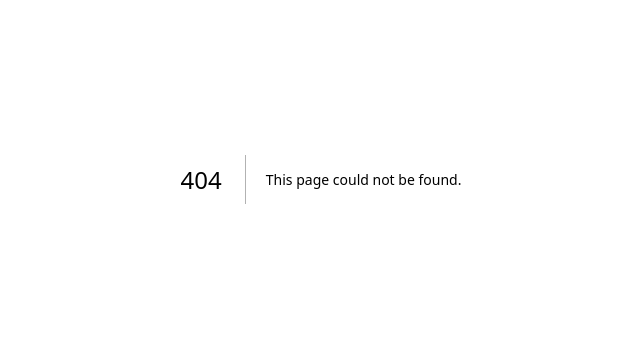
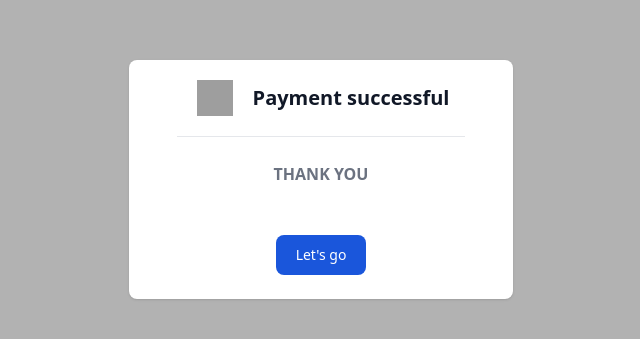
Before and after one commit to apcs-seazle/front-end, a Next.js app: page /home/components/successPopup in a window 1280 px wide. Before the commit this address had no page. Shown: the part 221-560 px from the top of the page, without its empty margins (319-959 px from the left). Built offline with nearby package versions, Linux system fonts and the light colour scheme; grey boxes are pictures that could not be loaded.

Commit message:
done Buy nft and modal popup

```diff
--- /dev/null
+++ b/pages/home/components/failPopup.tsx
@@ -0,0 +1,33 @@
+const failPopup =()=>{
+    return(
+        <div>
+            <div  className="grid place-items-center bg-neutral-700 bg-opacity-40 fixed top-0 left-0 right-0 z-50 w-full p-4 overflw-x-hidden overflow-y-auto md:inset-0 h-modal md:h-full">
+                <div className="relative bg-white rounded-lg shadow dark:bg-gray-700 w-96 grid place-items-center">
+                  <div className="flex items-start p-4 border-b rounded-t dark:border-gray-600">
+                  <img
+                  src="https://cdn-icons-png.flaticon.com/512/6659/6659895.png"
+                  className="p-1 rounded h-11 w-11"
+                  alt="..."
+                />
+                    <h3 className="text-xl font-semibold pt-2 pl-4 text-gray-900 dark:text-white">
+                      Fail Payment
+                    </h3>
+                  </div>
+                  <div className="p-6 space-y-6">
+                    <p className="font-semibold text-base leading-relaxed text-gray-500 dark:text-gray-400">
+                      TRY AGAIN
+                    </p>
+                  </div>
+                  <div className="flex items-center p-6 space-x-2  rounded-b dark:border-gray-600">
+                    <button  data-modal-toggle="defaultModal" type="button" className="text-white bg-red-700 hover:bg-blue-800 focus:ring-4 focus:outline-none focus:ring-blue-300 font-medium rounded-lg text-sm px-5 py-2.5 text-center dark:bg-blue-600 dark:hover:bg-blue-700 dark:focus:ring-blue-800">
+                        Let's go
+                    </button>
+                  </div>
+                </div>
+
+            </div>
+        </div>
+    )
+}
+
+export default failPopup
--- /dev/null
+++ b/pages/home/components/successPopup.tsx
@@ -0,0 +1,36 @@
+import { useEffect, useState } from "react";
+
+const successPopup =()=>{
+    const[modalSuccess,setModalSuccess] = useState(false)
+    return(
+        <div>
+            <div  className="grid place-items-center bg-neutral-700 bg-opacity-40 fixed top-0 left-0 right-0 z-50 w-full p-4 overflw-x-hidden overflow-y-auto md:inset-0 h-modal md:h-full">
+                <div className="relative bg-white rounded-lg shadow dark:bg-gray-700 w-96 grid place-items-center">
+                  <div className="flex items-start p-4 border-b rounded-t dark:border-gray-600">
+                  <img
+                  src="https://cdn-icons-png.flaticon.com/512/148/148767.png"
+                  className="p-1 rounded h-11 w-11"
+                  alt="..."
+                />
+                    <h3 className="text-xl font-semibold pt-2 pl-4 text-gray-900 dark:text-white">
+                      Payment successful
+                    </h3>
+                  </div>
+                  <div className="p-6 space-y-6">
+                    <p className="font-semibold text-base leading-relaxed text-gray-500 dark:text-gray-400">
+                      THANK YOU
+                    </p>
+                  </div>
+                  <div className="flex items-center p-6 space-x-2  rounded-b dark:border-gray-600">
+                    <button data-modal-toggle="defaultModal" type="button" className="text-white bg-blue-700 hover:bg-blue-800 focus:ring-4 focus:outline-none focus:ring-blue-300 font-medium rounded-lg text-sm px-5 py-2.5 text-center dark:bg-blue-600 dark:hover:bg-blue-700 dark:focus:ring-blue-800">
+                        Let's go
+                    </button>
+                  </div>
+                </div>
+
+            </div>
+        </div>
+    )
+}
+
+export default successPopup
--- a/pages/nft/index.tsx
+++ b/pages/nft/index.tsx
@@ -48,11 +48,14 @@ export default function NFTPage() {
                   value: valueInWei
                 });
                 setModalSuccess(true)
+                setShowModal(false)
+                setModalFail(false)
               }
               catch(err)
               {
-                console.log(err);
-                setModalFail(true)
+                setModalSuccess(false)
+                setModalFail(true);
+                setShowModal(false);
               }
           }
       }
@@ -77,8 +80,8 @@ export default function NFTPage() {
         </button>
         {showModal == true &&
         <div>
-            <div  className="bg-neutral-700 bg-opacity-40 fixed top-0 left-0 right-0 z-50 w-full p-4 overflw-x-hidden overflow-y-auto md:inset-0 h-modal md:h-full">
-                <div className="relative bg-white rounded-lg shadow dark:bg-gray-700 mt-20 mx-40">
+            <div  className="grid place-items-center bg-neutral-700 bg-opacity-40 fixed top-0 left-0 right-0 z-50 w-full p-4 overflw-x-hidden overflow-y-auto md:inset-0 h-modal md:h-full">
+                <div className="relative bg-white rounded-lg shadow dark:bg-gray-700">
                   <div className="flex items-start p-4 border-b rounded-t dark:border-gray-600">
                   <svg className="w-10 h-10" fill="none" stroke="currentColor" viewBox="0 0 24 24" xmlns="http://www.w3.org/2000/svg"><path strokeLinecap="round" strokeLinejoin="round" strokeWidth={2} d="M3 3h2l.4 2M7 13h10l4-8H5.4M7 13L5.4 5M7 13l-2.293 2.293c-.63.63-.184 1.707.707 1.707H17m0 0a2 2 0 100 4 2 2 0 000-4zm-8 2a2 2 0 11-4 0 2 2 0 014 0z" /></svg>
                     <h3 className="text-xl font-semibold pt-2 pl-4 text-gray-900 dark:text-white">
@@ -113,6 +116,64 @@ export default function NFTPage() {
             </div>
         </div>
        }
+       { modalSuccess == true &&
+       <div>
+          <div  className="grid place-items-center bg-neutral-700 bg-opacity-40 fixed top-0 left-0 right-0 z-50 w-full p-4 overflw-x-hidden overflow-y-auto md:inset-0 h-modal md:h-full">
+                <div className="relative bg-white rounded-lg shadow dark:bg-gray-700 w-96 grid place-items-center">
+                  <div className="flex items-start p-4 border-b rounded-t dark:border-gray-600">
+                  <img
+                  src="https://cdn-icons-png.flaticon.com/512/148/148767.png"
+                  className="p-1 rounded h-11 w-11"
+                  alt="..."
+                />
+                    <h3 className="text-xl font-semibold pt-2 pl-4 text-gray-900 dark:text-white">
+                      Payment successful
+                    </h3>
+                  </div>
+                  <div className="p-6 space-y-6">
+                    <p className="font-semibold text-base leading-relaxed text-gray-500 dark:text-gray-400">
+                      THANK YOU
+                    </p>
+                  </div>
+                  <div className="flex items-center p-6 space-x-2  rounded-b dark:border-gray-600">
+                    <button onClick={()=>{setModalSuccess(false)}} data-modal-toggle="defaultModal" type="button" className="text-white bg-blue-700 hover:bg-blue-800 focus:ring-4 focus:outline-none focus:ring-blue-300 font-medium rounded-lg text-sm px-5 py-2.5 text-center dark:bg-blue-600 dark:hover:bg-blue-700 dark:focus:ring-blue-800">
+                        Let's go
+                    </button>
+                  </div>
+                </div>
+
+            </div>
+        </div>
+       }
+       {modalFail == true &&
+        <div>
+          <div  className="grid place-items-center bg-neutral-700 bg-opacity-40 fixed top-0 left-0 right-0 z-50 w-full p-4 overflw-x-hidden overflow-y-auto md:inset-0 h-modal md:h-full">
+                <div className="relative bg-white rounded-lg shadow dark:bg-gray-700 w-96 grid place-items-center">
+                  <div className="flex items-start p-4 border-b rounded-t dark:border-gray-600">
+                  <img
+                  src="https://cdn-icons-png.flaticon.com/512/6659/6659895.png"
+                  className="p-1 rounded h-11 w-11"
+                  alt="..."
+                />
+                    <h3 className="text-xl font-semibold pt-2 pl-4 text-gray-900 dark:text-white">
+                      Fail Payment
+                    </h3>
+                  </div>
+                  <div className="p-6 space-y-6">
+                    <p className="font-semibold text-base leading-relaxed text-gray-500 dark:text-gray-400">
+                      TRY AGAIN
+                    </p>
+                  </div>
+                  <div className="flex items-center p-6 space-x-2  rounded-b dark:border-gray-600">
+                    <button onClick={()=>{setModalFail(false)}} data-modal-toggle="defaultModal" type="button" className="text-white bg-red-700 hover:bg-blue-800 focus:ring-4 focus:outline-none focus:ring-blue-300 font-medium rounded-lg text-sm px-5 py-2.5 text-center dark:bg-blue-600 dark:hover:bg-blue-700 dark:focus:ring-blue-800">
+                        Let's go
+                    </button>
+                  </div>
+                </div>
+            </div>
+        </div>
+       }
+
       </div>
     )
   }
```
